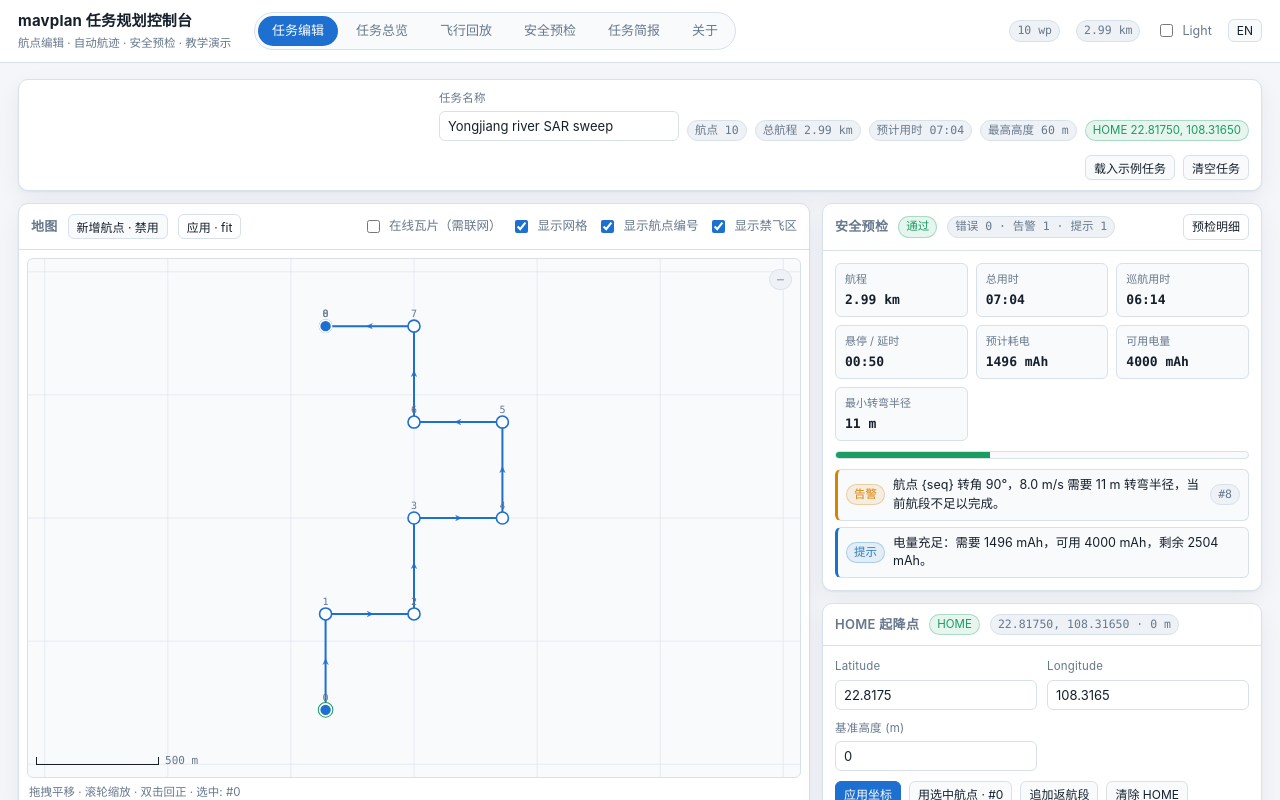
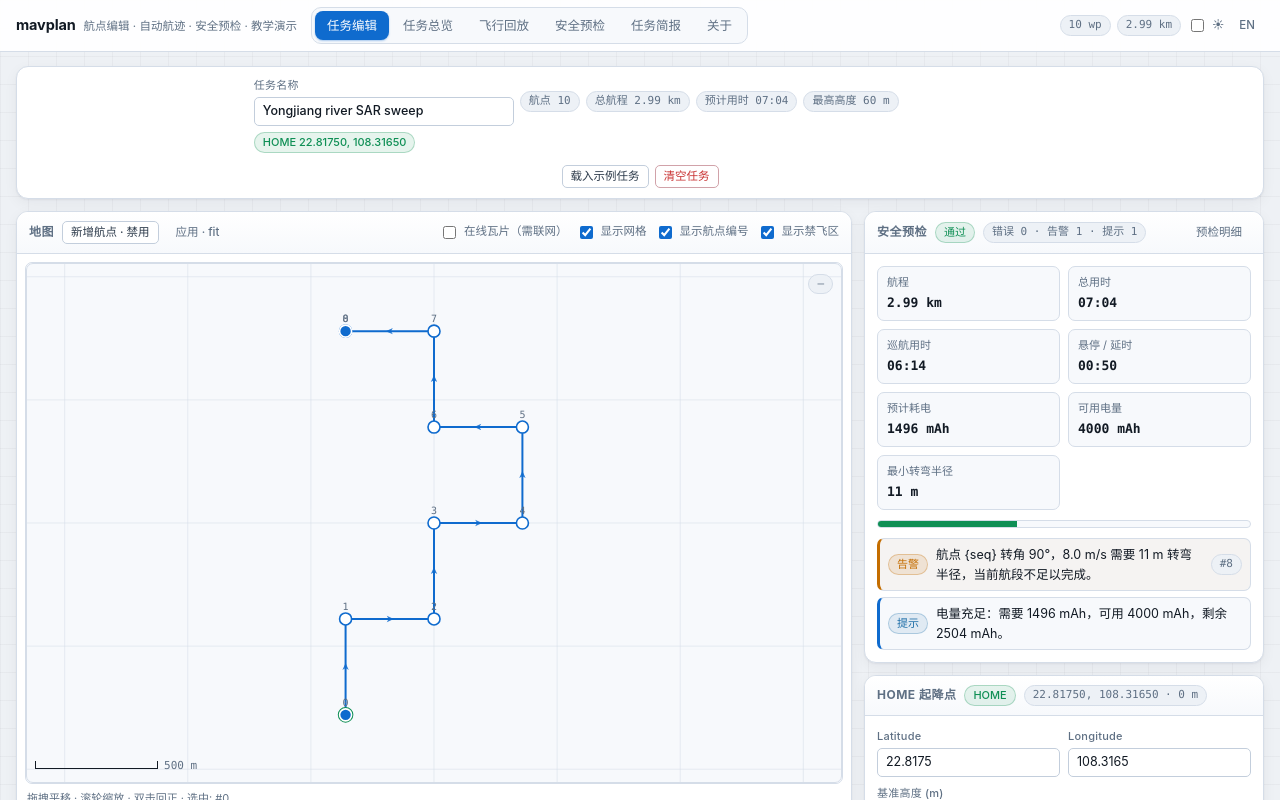
Before and after one commit to TianHengZhuang/mavplan-web, a Vue app: page /#/ in a window 1280 px wide. Shown: the top 800 px of the page. Built offline with nearby package versions, Linux system fonts and the light colour scheme.

Commit message:
style(v1.10): polish console chrome, tokens, header and map framing

```diff
--- a/package.json
+++ b/package.json
@@ -1,7 +1,7 @@
 {
   "name": "mavplan-web",
   "private": true,
-  "version": "1.9.1",
+  "version": "1.10.0",
   "type": "module",
   "description": "Offline-capable web console for mavplan: mission editor, pattern generator, preflight console and report viewer.",
   "scripts": {
--- a/src/App.vue
+++ b/src/App.vue
@@ -3,6 +3,7 @@ import { onMounted, ref } from 'vue'
 import { RouterLink, RouterView, useRoute } from 'vue-router'
 import { useMissionStore } from './stores/mission'
 import { useSettingsStore } from './stores/settings'
+import { formatDistance } from './core/geo'
 import { t } from './core/i18n'
 
 const missionStore = useMissionStore()
@@ -38,7 +39,7 @@ onMounted(() => {
   <div class="app-shell">
     <header class="app-header">
       <div class="brand">
-        <strong>{{ t('app.title') }}</strong>
+        <strong>mavplan</strong>
         <span>{{ t('app.subtitle') }}</span>
       </div>
 
@@ -61,21 +62,23 @@ onMounted(() => {
 
       <div class="header-spacer" />
 
+      <div class="header-meta">
         <span class="badge muted mono">{{ missionStore.stats.count }} wp</span>
-      <span class="badge muted mono">{{ (missionStore.stats.distanceM / 1000).toFixed(2) }} km</span>
+        <span class="badge muted mono">{{ formatDistance(missionStore.stats.distanceM) }}</span>
 
-      <label class="switch">
+        <label class="switch" :title="theme === 'dark' ? 'Light' : 'Dark'">
           <input
             type="checkbox"
             :checked="theme === 'dark'"
             @change="applyTheme(theme === 'dark' ? 'light' : 'dark')"
           />
-        {{ theme === 'dark' ? 'Dark' : 'Light' }}
+          <span aria-hidden="true">{{ theme === 'dark' ? '☾' : '☀' }}</span>
         </label>
 
-      <button class="btn small" type="button" @click="settings.toggleLocale()">
+        <button class="btn small ghost" type="button" @click="settings.toggleLocale()">
           {{ settings.locale === 'zh-CN' ? 'EN' : '中文' }}
         </button>
+      </div>
     </header>
 
     <main class="content">
--- a/src/styles/main.css
+++ b/src/styles/main.css
@@ -1,42 +1,56 @@
 /* ------------------------------------------------------------------ *
  * mavplan web console — design tokens & layout
+ * Aviation-ops console: dense, readable, restrained.
  * ------------------------------------------------------------------ */
 
 :root {
-  --bg: #f4f6fa;
+  --bg: #eef1f5;
+  --bg-grid: rgba(22, 32, 44, 0.035);
   --panel: #ffffff;
-  --panel-2: #f8fafc;
-  --panel-3: #eef2f7;
-  --border: #d8e0ea;
-  --text: #16202c;
-  --muted: #67788c;
-  --accent: #1d6fd0;
-  --accent-soft: rgba(29, 111, 208, 0.12);
-  --ok: #1a9c62;
-  --warn: #d98200;
-  --error: #d33a3a;
-  --info: #2f7fbf;
-  --shadow: 0 1px 2px rgba(16, 32, 52, 0.06), 0 8px 24px rgba(16, 32, 52, 0.06);
-  --radius: 10px;
-  --radius-sm: 6px;
+  --panel-2: #f7f9fc;
+  --panel-3: #edf1f6;
+  --border: #d5dde8;
+  --border-strong: #c3cedc;
+  --text: #121a24;
+  --text-2: #2c3a4a;
+  --muted: #5f7084;
+  --accent: #0f6bce;
+  --accent-2: #0a5bb3;
+  --accent-soft: rgba(15, 107, 206, 0.1);
+  --ok: #0f8f55;
+  --warn: #c46d00;
+  --error: #c93434;
+  --info: #1f6fa8;
+  --shadow: 0 1px 2px rgba(18, 26, 36, 0.05), 0 4px 14px rgba(18, 26, 36, 0.05);
+  --shadow-lg: 0 2px 4px rgba(18, 26, 36, 0.04), 0 12px 32px rgba(18, 26, 36, 0.08);
+  --radius: 12px;
+  --radius-sm: 7px;
+  --radius-xs: 5px;
   --mono: 'JetBrains Mono', 'SFMono-Regular', Consolas, 'Liberation Mono', monospace;
+  --header-h: 52px;
+  --space: 4px;
 }
 
 [data-theme='dark'] {
-  --bg: #0f151c;
-  --panel: #161d26;
-  --panel-2: #1b232d;
-  --panel-3: #212b36;
-  --border: #2b3644;
-  --text: #e6edf5;
-  --muted: #93a3b5;
-  --accent: #4d9bf0;
-  --accent-soft: rgba(77, 155, 240, 0.16);
-  --ok: #35c184;
-  --warn: #e5a13a;
-  --error: #ef6b6b;
-  --info: #64a9dd;
-  --shadow: 0 1px 2px rgba(0, 0, 0, 0.4), 0 10px 30px rgba(0, 0, 0, 0.35);
+  --bg: #0c1117;
+  --bg-grid: rgba(255, 255, 255, 0.03);
+  --panel: #141b24;
+  --panel-2: #1a2330;
+  --panel-3: #202b39;
+  --border: #2a3646;
+  --border-strong: #3a4a5e;
+  --text: #e8eef6;
+  --text-2: #c5d0dd;
+  --muted: #8b9bad;
+  --accent: #3d92ef;
+  --accent-2: #5aa5f5;
+  --accent-soft: rgba(61, 146, 239, 0.14);
+  --ok: #2fba7a;
+  --warn: #e09a35;
+  --error: #ee6a6a;
+  --info: #5aa3d8;
+  --shadow: 0 1px 2px rgba(0, 0, 0, 0.35), 0 8px 24px rgba(0, 0, 0, 0.28);
+  --shadow-lg: 0 2px 6px rgba(0, 0, 0, 0.4), 0 16px 40px rgba(0, 0, 0, 0.35);
 }
 
 * {
@@ -50,18 +64,35 @@ body,
   margin: 0;
 }
 
+html {
+  color-scheme: light;
+}
+
+[data-theme='dark'] {
+  color-scheme: dark;
+}
+
 body {
-  background: var(--bg);
+  background:
+    linear-gradient(var(--bg-grid) 1px, transparent 1px),
+    linear-gradient(90deg, var(--bg-grid) 1px, transparent 1px),
+    var(--bg);
+  background-size: 28px 28px, 28px 28px, auto;
   color: var(--text);
   font-family: 'Inter', 'Segoe UI', 'PingFang SC', 'Microsoft YaHei', system-ui, sans-serif;
-  font-size: 14px;
-  line-height: 1.5;
+  font-size: 13.5px;
+  line-height: 1.55;
   -webkit-font-smoothing: antialiased;
+  text-rendering: optimizeLegibility;
 }
 
 a {
   color: var(--accent);
   text-decoration: none;
+}
+
+a:hover {
+  color: var(--accent-2);
 }
 
 /* --- shell ------------------------------------------------------- */
@@ -75,65 +106,93 @@ a {
 .app-header {
   display: flex;
   align-items: center;
-  gap: 16px;
-  padding: 10px 18px;
-  background: var(--panel);
+  gap: 14px;
+  height: var(--header-h);
+  padding: 0 16px;
+  background: color-mix(in srgb, var(--panel) 92%, transparent);
+  backdrop-filter: blur(10px);
   border-bottom: 1px solid var(--border);
   position: sticky;
   top: 0;
-  z-index: 20;
+  z-index: 30;
 }
 
 .brand {
   display: flex;
-  flex-direction: column;
-  gap: 2px;
-  min-width: 220px;
+  align-items: baseline;
+  gap: 8px;
+  flex-shrink: 0;
 }
 
 .brand strong {
-  font-size: 15px;
-  letter-spacing: 0.2px;
+  font-size: 14.5px;
+  font-weight: 650;
+  letter-spacing: -0.01em;
+  color: var(--text);
 }
 
 .brand span {
   color: var(--muted);
   font-size: 11.5px;
+  white-space: nowrap;
 }
 
 .tabs {
   display: flex;
-  gap: 4px;
+  align-items: center;
+  gap: 2px;
   background: var(--panel-2);
   border: 1px solid var(--border);
-  border-radius: 999px;
+  border-radius: 10px;
   padding: 3px;
 }
 
 .tabs a {
-  padding: 5px 14px;
-  border-radius: 999px;
+  padding: 5px 12px;
+  border-radius: 8px;
   color: var(--muted);
-  font-size: 13px;
-  transition: all 0.15s ease;
+  font-size: 12.5px;
+  font-weight: 500;
+  transition: background 0.12s ease, color 0.12s ease;
+  white-space: nowrap;
 }
 
 .tabs a:hover {
   color: var(--text);
+  background: var(--panel-3);
 }
 
 .tabs a.active {
   background: var(--accent);
   color: #fff;
+  box-shadow: 0 1px 2px rgba(15, 107, 206, 0.35);
 }
 
 .header-spacer {
   flex: 1;
+  min-width: 0;
+}
+
+.header-meta {
+  display: flex;
+  align-items: center;
+  gap: 6px;
+  flex-shrink: 0;
 }
 
 .content {
   flex: 1;
-  padding: 16px 18px 40px;
+  padding: 14px 16px 48px;
+  max-width: 1680px;
+  width: 100%;
+  margin: 0 auto;
+}
+
+.view {
+  display: flex;
+  flex-direction: column;
+  gap: 12px;
+  min-width: 0;
 }
 
 /* --- panels ------------------------------------------------------ */
@@ -146,21 +205,24 @@ a {
   display: flex;
   flex-direction: column;
   min-width: 0;
+  overflow: hidden;
 }
 
 .panel-head {
   display: flex;
   align-items: center;
-  gap: 10px;
-  padding: 10px 12px;
+  gap: 8px;
+  padding: 9px 12px;
   border-bottom: 1px solid var(--border);
+  background: linear-gradient(180deg, var(--panel) 0%, var(--panel-2) 100%);
+  min-height: 40px;
 }
 
 .panel-head h3 {
   margin: 0;
-  font-size: 13px;
-  font-weight: 600;
-  letter-spacing: 0.3px;
+  font-size: 12px;
+  font-weight: 650;
+  letter-spacing: 0.04em;
   text-transform: uppercase;
   color: var(--muted);
 }
@@ -177,14 +239,14 @@ a {
 .grid-editor {
   display: grid;
   grid-template-columns: minmax(0, 1.55fr) minmax(320px, 0.95fr);
-  gap: 14px;
+  gap: 12px;
   align-items: start;
 }
 
 .grid-editor > .column {
   display: flex;
   flex-direction: column;
-  gap: 14px;
+  gap: 12px;
   min-width: 0;
 }
 
@@ -199,25 +261,35 @@ a {
 .btn {
   display: inline-flex;
   align-items: center;
+  justify-content: center;
   gap: 6px;
-  padding: 6px 12px;
-  border-radius: var(--radius-sm);
-  border: 1px solid var(--border);
-  background: var(--panel-2);
-  color: var(--text);
-  font-size: 13px;
+  padding: 5px 11px;
+  border-radius: var(--radius-xs);
+  border: 1px solid var(--border-strong);
+  background: var(--panel);
+  color: var(--text-2);
+  font-size: 12.5px;
+  font-weight: 500;
   font-family: inherit;
   cursor: pointer;
-  transition: background 0.15s ease, border-color 0.15s ease, color 0.15s ease;
+  line-height: 1.3;
+  transition: background 0.12s ease, border-color 0.12s ease, color 0.12s ease, box-shadow 0.12s ease;
+  white-space: nowrap;
+  text-decoration: none;
 }
 
 .btn:hover:not(:disabled) {
   border-color: var(--accent);
   color: var(--accent);
+  background: var(--accent-soft);
+}
+
+.btn:active:not(:disabled) {
+  transform: translateY(0.5px);
 }
 
 .btn:disabled {
-  opacity: 0.5;
+  opacity: 0.45;
   cursor: not-allowed;
 }
 
@@ -225,32 +297,49 @@ a {
   background: var(--accent);
   border-color: var(--accent);
   color: #fff;
+  box-shadow: 0 1px 2px rgba(15, 107, 206, 0.3);
 }
 
 .btn.primary:hover:not(:disabled) {
-  filter: brightness(1.08);
+  background: var(--accent-2);
+  border-color: var(--accent-2);
   color: #fff;
+  filter: none;
+}
+
+.btn.danger {
+  color: var(--error);
+  border-color: color-mix(in srgb, var(--error) 35%, var(--border));
 }
 
 .btn.danger:hover:not(:disabled) {
   border-color: var(--error);
   color: var(--error);
+  background: color-mix(in srgb, var(--error) 10%, transparent);
 }
 
 .btn.ghost {
   background: transparent;
+  border-color: transparent;
+  color: var(--muted);
+}
+
+.btn.ghost:hover:not(:disabled) {
+  background: var(--panel-3);
+  color: var(--text);
+  border-color: transparent;
 }
 
 .btn.small {
   padding: 3px 8px;
-  font-size: 12px;
+  font-size: 11.5px;
 }
 
 .icon-btn {
   border: 1px solid transparent;
   background: transparent;
   color: var(--muted);
-  border-radius: var(--radius-sm);
+  border-radius: var(--radius-xs);
   padding: 2px 6px;
   cursor: pointer;
   font-size: 12px;
@@ -266,26 +355,27 @@ a {
   display: flex;
   flex-wrap: wrap;
   align-items: center;
-  gap: 8px;
+  gap: 6px;
 }
 
 .field {
   display: flex;
   flex-direction: column;
-  gap: 4px;
+  gap: 3px;
   min-width: 0;
 }
 
 .field > label {
-  font-size: 11.5px;
+  font-size: 11px;
+  font-weight: 550;
   color: var(--muted);
-  letter-spacing: 0.2px;
+  letter-spacing: 0.02em;
 }
 
 .field-row {
   display: grid;
-  grid-template-columns: repeat(auto-fit, minmax(140px, 1fr));
-  gap: 10px;
+  grid-template-columns: repeat(auto-fit, minmax(130px, 1fr));
+  gap: 8px;
 }
 
 input[type='text'],
@@ -293,59 +383,78 @@ input[type='number'],
 select,
 textarea {
   width: 100%;
-  padding: 6px 8px;
-  border: 1px solid var(--border);
-  border-radius: var(--radius-sm);
+  padding: 5px 8px;
+  border: 1px solid var(--border-strong);
+  border-radius: var(--radius-xs);
   background: var(--panel);
   color: var(--text);
   font-family: inherit;
-  font-size: 13px;
+  font-size: 12.5px;
+  line-height: 1.35;
+  transition: border-color 0.12s ease, box-shadow 0.12s ease;
+}
+
+input::placeholder,
+textarea::placeholder {
+  color: color-mix(in srgb, var(--muted) 70%, transparent);
+}
+
+input:hover,
+select:hover,
+textarea:hover {
+  border-color: color-mix(in srgb, var(--accent) 40%, var(--border-strong));
 }
 
 input:focus-visible,
 select:focus-visible,
 textarea:focus-visible {
-  outline: 2px solid var(--accent-soft);
+  outline: none;
   border-color: var(--accent);
+  box-shadow: 0 0 0 3px var(--accent-soft);
 }
 
 textarea {
   font-family: var(--mono);
-  font-size: 12px;
-  min-height: 90px;
+  font-size: 11.5px;
+  min-height: 84px;
   resize: vertical;
+  line-height: 1.45;
 }
 
 .switch {
   display: inline-flex;
   align-items: center;
-  gap: 6px;
-  font-size: 12.5px;
+  gap: 5px;
+  font-size: 11.5px;
   color: var(--muted);
   cursor: pointer;
+  user-select: none;
+  white-space: nowrap;
 }
 
 .switch input {
   accent-color: var(--accent);
+  width: 13px;
+  height: 13px;
 }
 
 .hint {
   color: var(--muted);
-  font-size: 12px;
+  font-size: 11.5px;
 }
 
 .empty {
-  padding: 24px 12px;
+  padding: 28px 12px;
   text-align: center;
   color: var(--muted);
-  font-size: 13px;
+  font-size: 12.5px;
 }
 
 /* --- stats ------------------------------------------------------- */
 
 .stats {
   display: grid;
-  grid-template-columns: repeat(auto-fit, minmax(120px, 1fr));
+  grid-template-columns: repeat(auto-fit, minmax(110px, 1fr));
   gap: 8px;
 }
 
@@ -354,17 +463,27 @@ textarea {
   border: 1px solid var(--border);
   border-radius: var(--radius-sm);
   padding: 8px 10px;
+  min-width: 0;
 }
 
 .stat .label {
   color: var(--muted);
-  font-size: 11.5px;
+  font-size: 10.5px;
+  font-weight: 550;
+  letter-spacing: 0.03em;
+  text-transform: uppercase;
 }
 
 .stat .value {
   font-family: var(--mono);
   font-size: 15px;
+  font-weight: 600;
   margin-top: 2px;
+  color: var(--text);
+  letter-spacing: -0.02em;
+  white-space: nowrap;
+  overflow: hidden;
+  text-overflow: ellipsis;
 }
 
 /* --- badges / findings ------------------------------------------- */
@@ -373,35 +492,37 @@ textarea {
   display: inline-flex;
   align-items: center;
   gap: 4px;
-  padding: 1px 7px;
+  padding: 2px 8px;
   border-radius: 999px;
-  font-size: 11.5px;
+  font-size: 11px;
+  font-weight: 550;
   border: 1px solid transparent;
   white-space: nowrap;
+  line-height: 1.35;
 }
 
 .badge.error {
   color: var(--error);
-  background: rgba(211, 58, 58, 0.1);
-  border-color: rgba(211, 58, 58, 0.3);
+  background: color-mix(in srgb, var(--error) 10%, transparent);
+  border-color: color-mix(in srgb, var(--error) 28%, transparent);
 }
 
 .badge.warning {
   color: var(--warn);
-  background: rgba(217, 130, 0, 0.1);
-  border-color: rgba(217, 130, 0, 0.3);
+  background: color-mix(in srgb, var(--warn) 12%, transparent);
+  border-color: color-mix(in srgb, var(--warn) 30%, transparent);
 }
 
 .badge.info {
   color: var(--info);
-  background: rgba(47, 127, 191, 0.1);
-  border-color: rgba(47, 127, 191, 0.3);
+  background: color-mix(in srgb, var(--info) 10%, transparent);
+  border-color: color-mix(in srgb, var(--info) 28%, transparent);
 }
 
 .badge.ok {
   color: var(--ok);
-  background: rgba(26, 156, 98, 0.1);
-  border-color: rgba(26, 156, 98, 0.3);
+  background: color-mix(in srgb, var(--ok) 10%, transparent);
+  border-color: color-mix(in srgb, var(--ok) 28%, transparent);
 }
 
 .badge.muted {
@@ -424,15 +545,17 @@ textarea {
   border-radius: var(--radius-sm);
   border: 1px solid var(--border);
   background: var(--panel-2);
-  font-size: 12.5px;
+  font-size: 12px;
 }
 
 .finding.error {
   border-left: 3px solid var(--error);
+  background: color-mix(in srgb, var(--error) 4%, var(--panel-2));
 }
 
 .finding.warning {
   border-left: 3px solid var(--warn);
+  background: color-mix(in srgb, var(--warn) 4%, var(--panel-2));
 }
 
 .finding.info {
@@ -452,12 +575,13 @@ textarea {
   overflow: auto;
   border: 1px solid var(--border);
   border-radius: var(--radius-sm);
+  background: var(--panel);
 }
 
 table {
   width: 100%;
   border-collapse: collapse;
-  font-size: 12.5px;
+  font-size: 12px;
 }
 
 thead th {
@@ -467,17 +591,24 @@ thead th {
   background: var(--panel-3);
   color: var(--muted);
   font-weight: 600;
-  font-size: 11.5px;
+  font-size: 10.5px;
+  letter-spacing: 0.04em;
+  text-transform: uppercase;
   text-align: left;
-  padding: 6px 6px;
-  border-bottom: 1px solid var(--border);
+  padding: 7px 8px;
+  border-bottom: 1px solid var(--border-strong);
   white-space: nowrap;
 }
 
 tbody td {
-  padding: 3px 5px;
+  padding: 4px 6px;
   border-bottom: 1px solid var(--border);
   white-space: nowrap;
+  vertical-align: middle;
+}
+
+tbody tr:last-child td {
+  border-bottom: none;
 }
 
 tbody tr:hover {
@@ -486,6 +617,7 @@ tbody tr:hover {
 
 tbody tr.selected {
   background: var(--accent-soft);
+  box-shadow: inset 2px 0 0 var(--accent);
 }
 
 tbody tr.action-item td.cell-seq {
@@ -499,8 +631,18 @@ tbody tr.action-item td.cell-command select {
 td input[type='number'],
 td input[type='text'],
 td select {
-  padding: 3px 5px;
-  font-size: 12.5px;
+  padding: 2px 5px;
+  font-size: 12px;
+  border-color: transparent;
+  background: transparent;
+}
+
+td input:hover,
+td select:hover,
+td input:focus-visible,
+td select:focus-visible {
+  border-color: var(--border-strong);
+  background: var(--panel);
 }
 
 td input[type='number'] {
@@ -509,8 +651,74 @@ td input[type='number'] {
 
 .mono {
   font-family: var(--mono);
+  font-variant-numeric: tabular-nums;
 }
 
 .scroll-x {
   overflow-x: auto;
 }
+
+/* --- form sections ----------------------------------------------- */
+
+.form-section {
+  display: flex;
+  flex-direction: column;
+  gap: 10px;
+}
+
+.form-section + .form-section {
+  margin-top: 4px;
+  padding-top: 10px;
+  border-top: 1px dashed var(--border);
+}
+
+.kv {
+  display: grid;
+  grid-template-columns: 88px 1fr;
+  gap: 6px 10px;
+  font-size: 12px;
+  align-items: baseline;
+}
+
+.kv dt {
+  color: var(--muted);
+  font-size: 11px;
+}
+
+.kv dd {
+  margin: 0;
+  color: var(--text-2);
+  font-family: var(--mono);
+  font-size: 11.5px;
+  word-break: break-all;
+}
+
+/* --- map host ---------------------------------------------------- */
+
+.map-host {
+  position: relative;
+  border-radius: var(--radius-sm);
+  overflow: hidden;
+  background: var(--panel-2);
+  border: 1px solid var(--border);
+}
+
+/* --- print ------------------------------------------------------- */
+
+@media print {
+  body {
+    background: #fff !important;
+  }
+
+  .app-header,
+  .btn,
+  .toolbar {
+    display: none !important;
+  }
+
+  .panel {
+    box-shadow: none !important;
+    border-color: #ccc !important;
+    break-inside: avoid;
+  }
+}
--- a/src/views/AboutView.vue
+++ b/src/views/AboutView.vue
@@ -44,7 +44,7 @@ const shortcuts = [
     <section class="panel">
       <div class="panel-head">
         <h3>{{ t('about.title') }}</h3>
-        <span class="badge muted mono">v1.8.0</span>
+        <span class="badge muted mono">v1.10.0</span>
         <span class="badge muted mono">MIT</span>
       </div>
       <div class="panel-body">
--- a/src/views/EditorView.vue
+++ b/src/views/EditorView.vue
@@ -46,12 +46,11 @@ function confirmClear(): void {
   <div class="view">
     <section class="panel mission-bar">
       <div class="mission-meta">
-        <div class="field">
+        <div class="field" style="min-width: 220px; flex: 0 1 260px">
           <label>{{ t('editor.missionName') }}</label>
           <input
             type="text"
             :value="store.mission.name"
-            style="min-width: 240px"
             @input="store.setName(($event.target as HTMLInputElement).value)"
           />
         </div>
@@ -102,6 +101,7 @@ function confirmClear(): void {
             </label>
           </div>
           <div class="panel-body tight">
+            <div class="map-host">
               <MapCanvas
                 ref="mapRef"
                 :waypoints="store.waypoints"
@@ -118,6 +118,7 @@ function confirmClear(): void {
                 @select="store.selectedSeq = $event"
                 @move-waypoint="onMoveWaypoint"
               />
+            </div>
             <p class="hint">
               {{ armed ? t('editor.addHereHint') : t('editor.panHint') }} · {{ t('editor.selected') }}:
               #{{ store.selectedSeq }}
@@ -151,24 +152,32 @@ function confirmClear(): void {
 <style scoped>
 .mission-bar {
   display: flex;
-  align-items: flex-end;
-  gap: 14px;
+  align-items: center;
+  gap: 12px;
   flex-wrap: wrap;
   padding: 10px 12px;
-  margin-bottom: 12px;
 }
 
 .mission-meta {
   display: flex;
-  align-items: flex-end;
-  gap: 8px;
+  align-items: center;
+  gap: 6px;
   flex-wrap: wrap;
   flex: 1;
+  min-width: 0;
+}
+
+.mission-meta .field {
+  flex: 0 1 260px;
+}
+
+.mission-meta .field input {
+  font-weight: 500;
 }
 
 .editor-grid {
   display: grid;
-  grid-template-columns: minmax(0, 1fr) minmax(360px, 440px);
+  grid-template-columns: minmax(0, 1fr) minmax(340px, 400px);
   gap: 12px;
   align-items: start;
 }
@@ -182,7 +191,7 @@ function confirmClear(): void {
 
 .hint {
   margin: 6px 2px 0;
-  font-size: 11.5px;
+  font-size: 11px;
   color: var(--muted);
 }
 
--- a/src/views/PreflightView.vue
+++ b/src/views/PreflightView.vue
@@ -32,6 +32,7 @@ const mapRef = ref<InstanceType<typeof MapCanvas> | null>(null)
           </button>
         </div>
         <div class="panel-body tight">
+          <div class="map-host">
             <MapCanvas
               ref="mapRef"
               :waypoints="store.waypoints"
@@ -46,6 +47,7 @@ const mapRef = ref<InstanceType<typeof MapCanvas> | null>(null)
               :armed="false"
               @select="store.selectedSeq = $event"
             />
+          </div>
         </div>
       </div>
 
```
Also changed, not shown: index.html (+9 -1 lines), 1 other file (tests, documents, lock files or other folders). Lines whose indentation alone changed are shown as unchanged.
